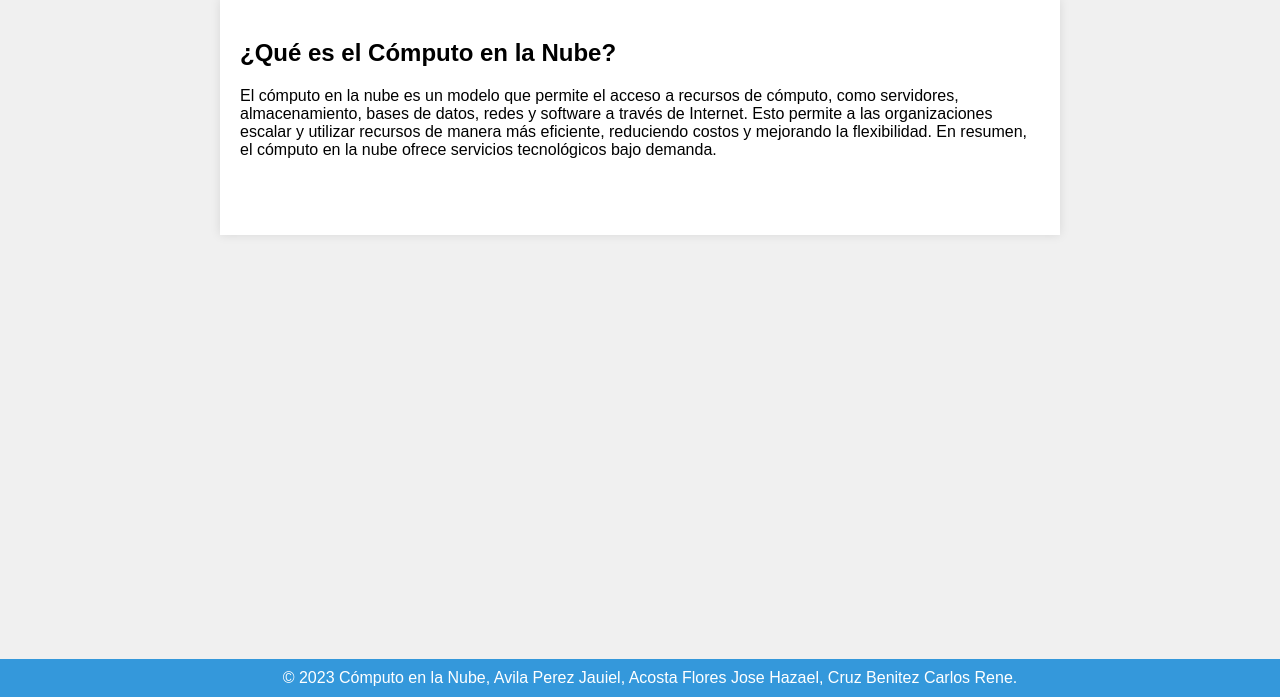
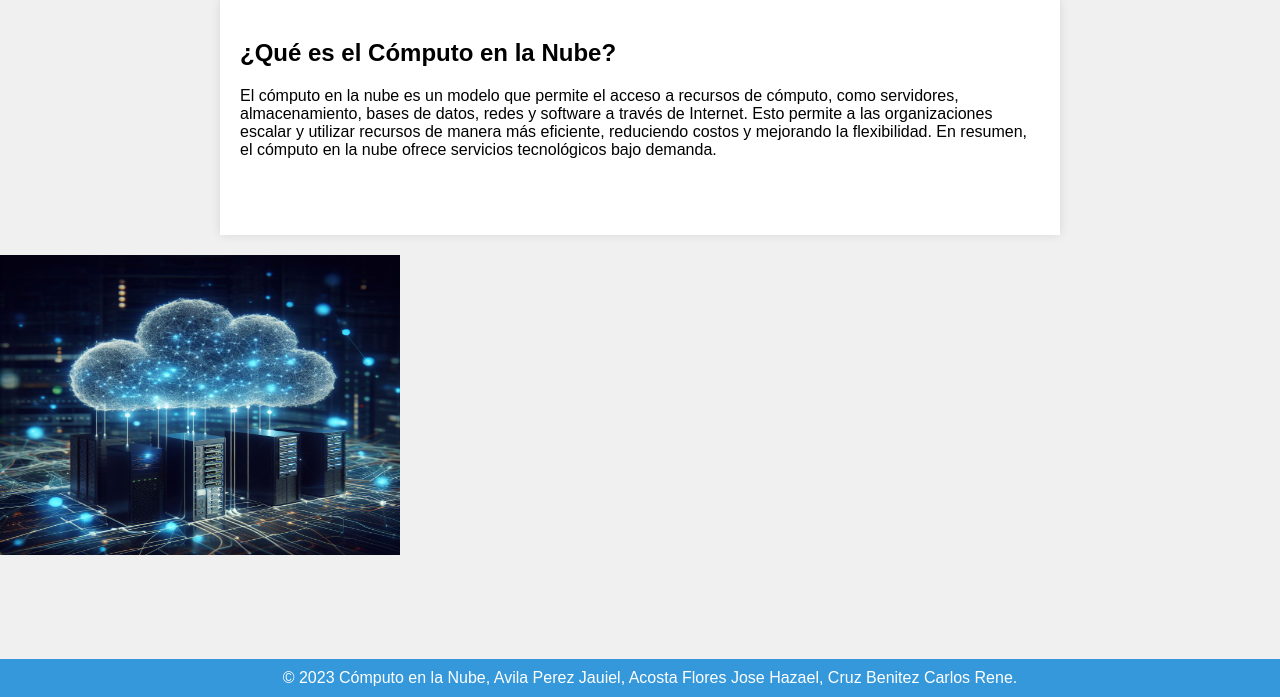
Before and after one commit to elhazaa/CloudComputing, a PHP site: page / in a window 1280 px wide. Shown: the part 103-800 px from the top of the page. Run offline with PHP 8.4, Linux system fonts and the light colour scheme.

Commit message:
Update index.php

```diff
--- a/index.php
+++ b/index.php
@@ -50,6 +50,7 @@
         <h2>¿Qué es el Cómputo en la Nube?</h2>
         <p>El cómputo en la nube es un modelo que permite el acceso a recursos de cómputo, como servidores, almacenamiento, bases de datos, redes y software a través de Internet. Esto permite a las organizaciones escalar y utilizar recursos de manera más eficiente, reduciendo costos y mejorando la flexibilidad. En resumen, el cómputo en la nube ofrece servicios tecnológicos bajo demanda.</p>
     </div>
+     <img src="CC.jfif" alt="CloudComputing" width="400" height="300">
     <footer>
         &copy; 2023 Cómputo en la Nube, Avila Perez Jauiel, Acosta Flores Jose Hazael, Cruz Benitez Carlos Rene.
     </footer>
```
